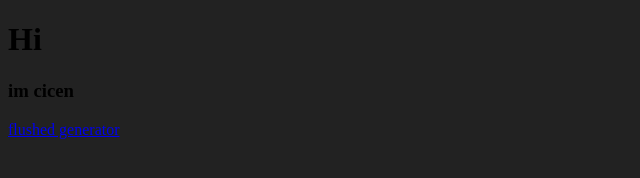
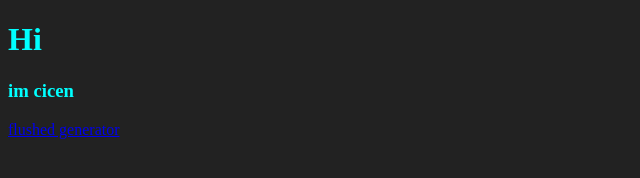
Before and after one commit to noah2605/noah2605.github.io, a plain HTML site: page index.html in a window 1280 px wide. Shown: the whole page, without its empty margins (0-640 px from the left). Drawn offline with Linux system fonts and the light colour scheme.

Commit message:
aaaaaaaaaaaaaaaaaaaaaaa

```diff
--- a/index.html
+++ b/index.html
@@ -9,8 +9,8 @@
         <!--<meta property="og:image" content="">!-->
     </head>
     <body bgcolor="#222">
-        <h1 color="#fff">Hi</h1>
-        <h3 color="#fff">im cicen</h3>
+        <h1 style="color:aqua;">Hi</h1>
+        <h3 style="color:aqua;">im cicen</h3>
 
         <a href="./flushed/">flushed generator</a>
     </body>
```
